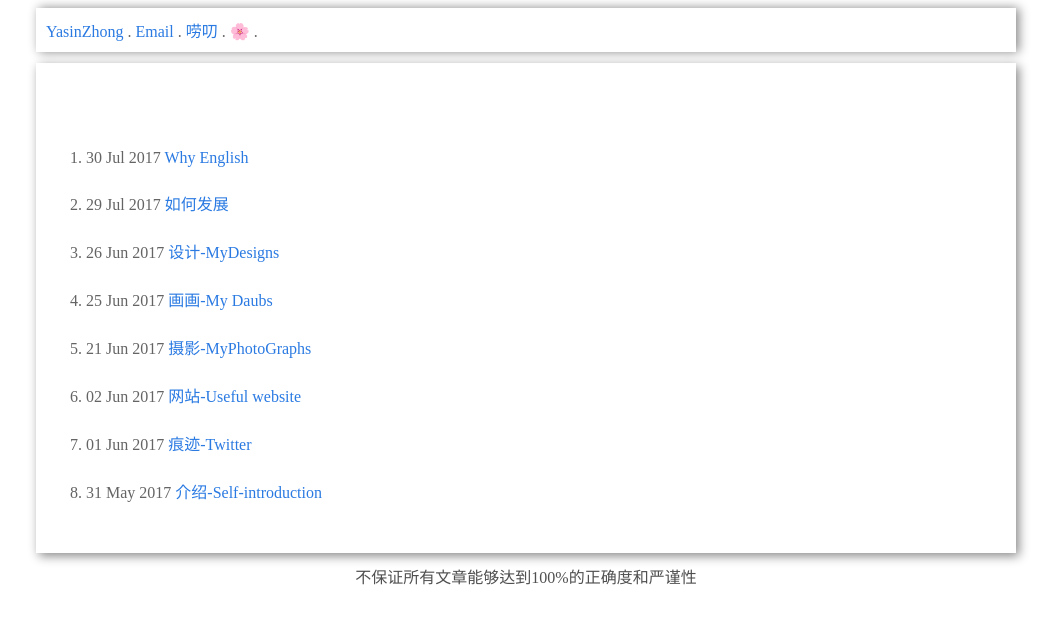
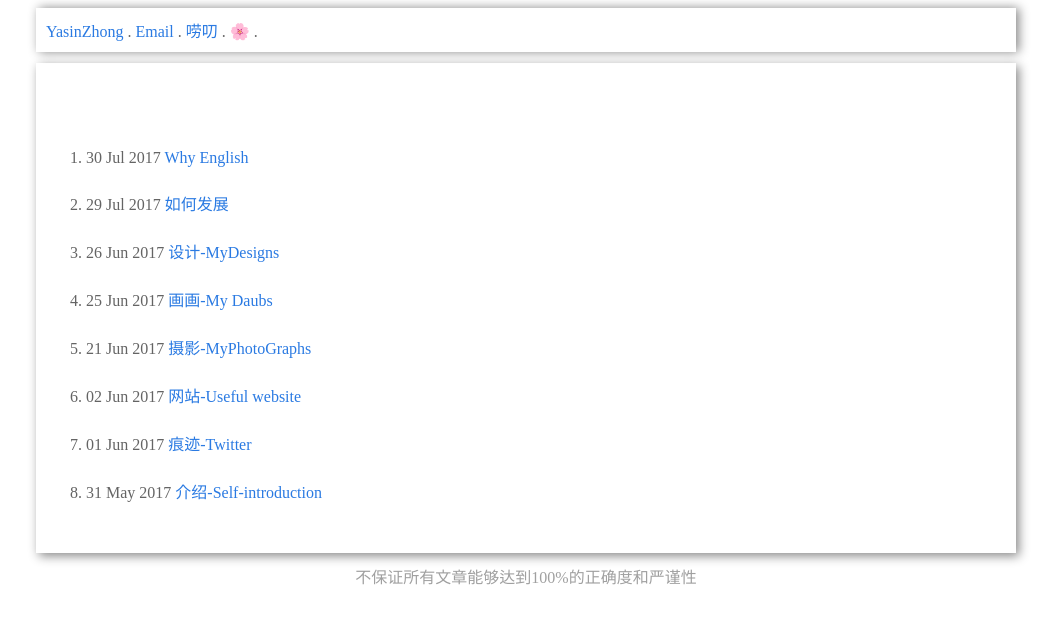
Before and after one commit to YasinZhong/yasinzhong.github.io, a Jekyll site: the page built from index.html, in a window 1280 px wide. Shown: the top 624 px of the page, without its empty margins (114-1171 px from the left). Built offline with Jekyll 4.4.1, drawn with Linux system fonts in a browser that asks for light colours.

Commit message:
footer text

```diff
--- a/_layouts/default.html
+++ b/_layouts/default.html
@@ -20,7 +20,7 @@
 
 		<div id="div-content">{{ content }}</div>
 
-	  <div id="div-footer" style="text-align:center;color:rgb(80,80,80);">
+	  <div id="div-footer" style="text-align:center;color:rgb(160,160,160);text-size:0.5em;">
 		不保证所有文章能够达到100%的正确度和严谨性
 	  </div>
 
```
